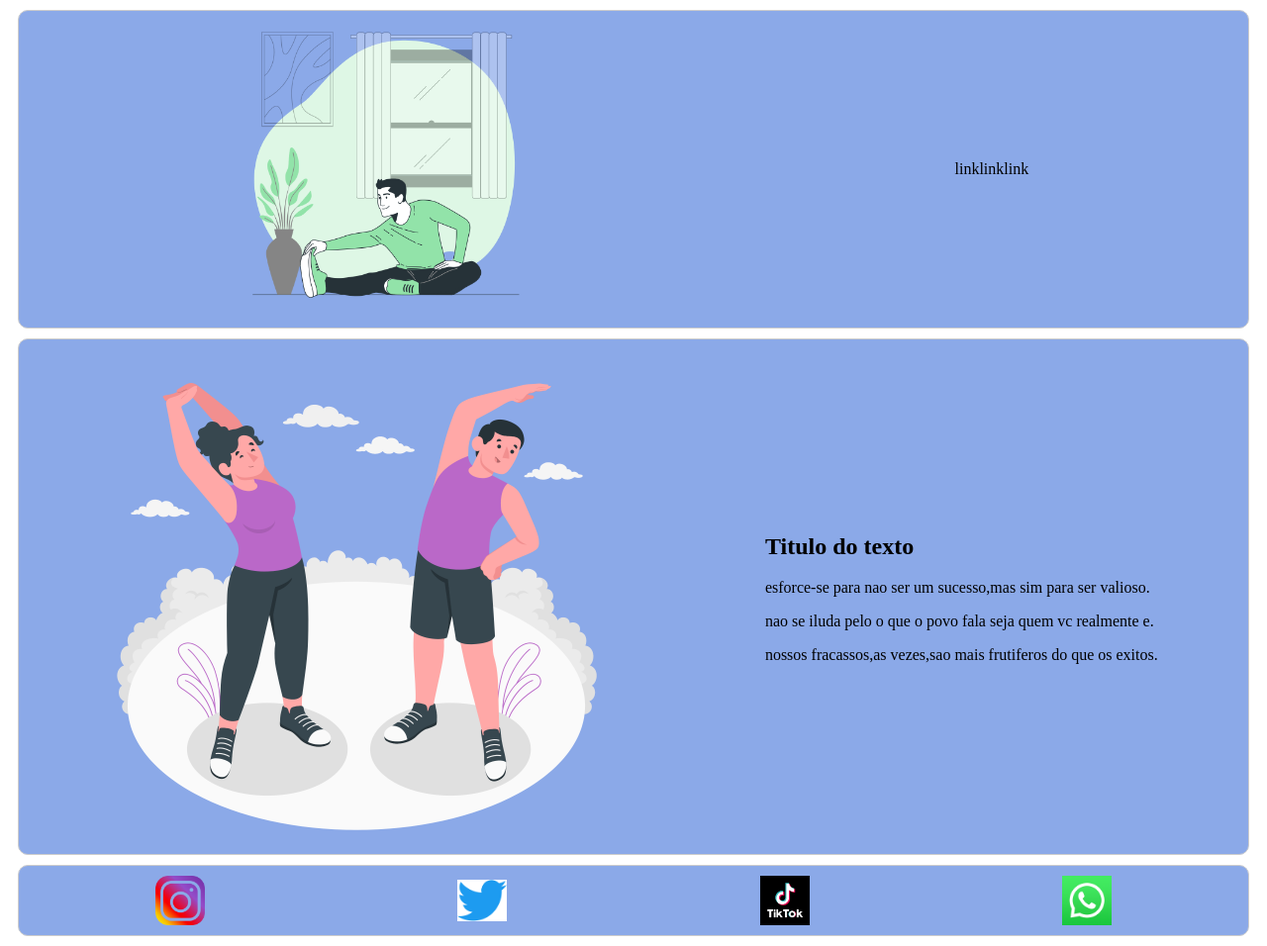
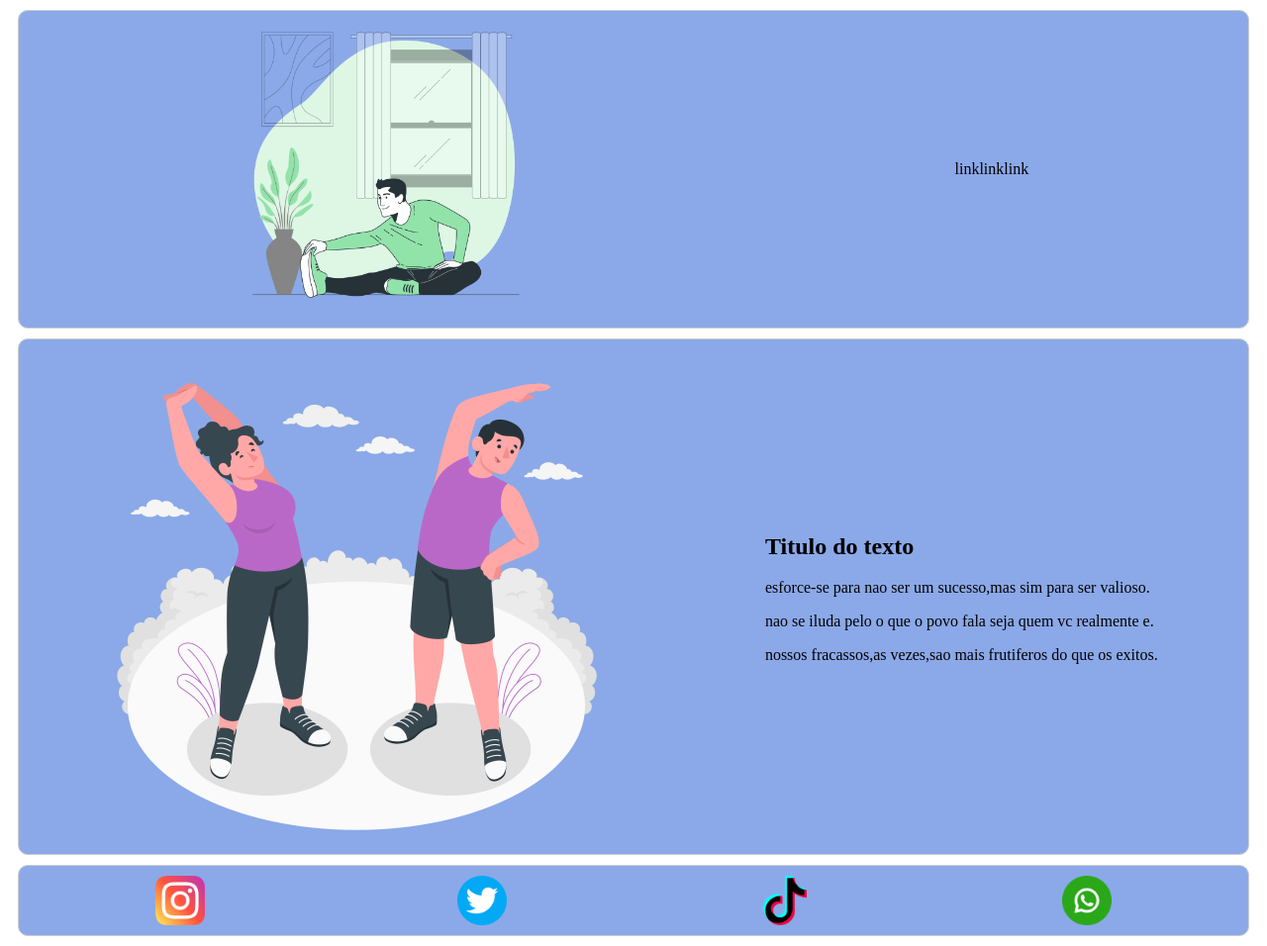
Before and after one commit to LucasGomesDuminelli/Lucas-Gomes-Duminelli-site-criativo-parte-2, a plain HTML site: page index.html in a window 1280 px wide. Shown: the whole page at 99% size. Drawn offline with Linux system fonts and the light colour scheme.

Commit message:
16/06/23

```diff
--- a/index.html
+++ b/index.html
@@ -46,10 +46,10 @@
         </section>
 
         <footer class="cont flr">
-            <img src="Instagram-Icon.png" alt="instgram"  class="box1" >
-            <img src="download.png" alt="twiter"          class="box1">
-            <img src="tik tok.png" alt="tik tok"          class="box1">
-            <img src="unnamed.png" alt="whtsapp"          class="box1">
+            <img src="instagram.png" alt="instgram"  class="box1" >
+            <img src="twitter.png" alt="twiter"          class="box1">
+            <img src="tik-tok.png" alt="tik tok"          class="box1">
+            <img src="whatsapp.png" alt="whtsapp"          class="box1">
         </footer>
     </body>
 
```
Also changed, not shown: Instagram-Icon.png (deleted), download.png (deleted), instagram.png (added), tik tok.png (deleted), tik-tok.png (added), twitter.png (added), unnamed.png (deleted), whatsapp.png (added).
